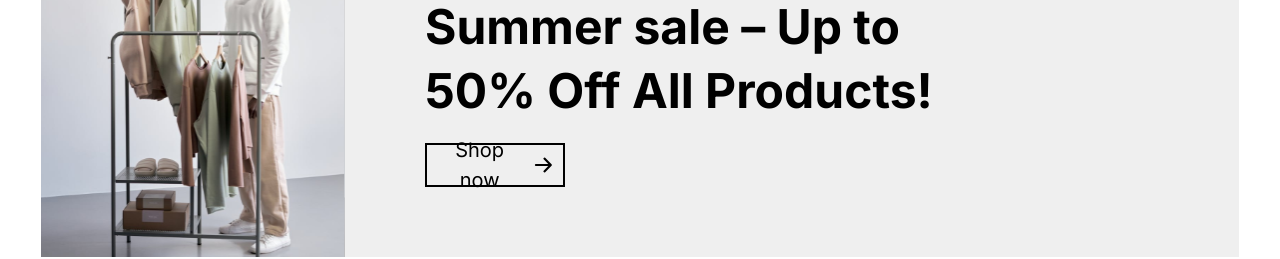
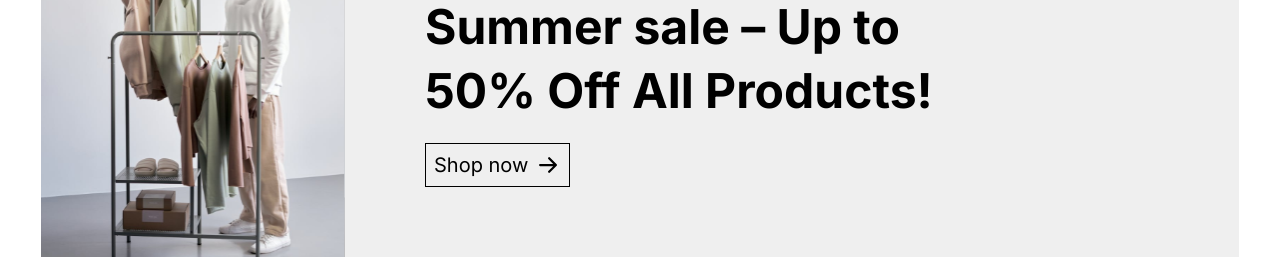
Before and after one commit to Fortzy05/cause-shop-v.1.0, a Next.js app: page / in a window 1280 px wide. Shown: the part 920-1179 px from the top of the page. Built offline with nearby package versions, Linux system fonts and the light colour scheme.

Commit message:
add more content to shop page

```diff
--- a/src/app/components/ShoppingpageHighlight.js
+++ b/src/app/components/ShoppingpageHighlight.js
@@ -1,6 +1,7 @@
 import Image from "next/image";
 import React from "react";
 import data from "./data.json"
+
 export default function ShoppingpageHighlight() {
   return (
     <section>
@@ -24,8 +25,8 @@ export default function ShoppingpageHighlight() {
               Summer sale &ndash; Up to 50% Off All Products!
             </h2>
           </div>
-          <div className="px-2 flex items-center gap-2 mt-5 w-[140px] h-[44px] border-2 border-[#000000]">
-            <button className="text-[20px]"> Shop now</button>
+          <div className="px-2 flex items-center gap-2 mt-5 w-[145px] h-[44px] border-[1px] border-[#000000]">
+            <button className="text-[20px] leading-6"> Shop now</button>
             <svg
               xmlns="http://www.w3.org/2000/svg"
               viewBox="0 0 16 16"
```
